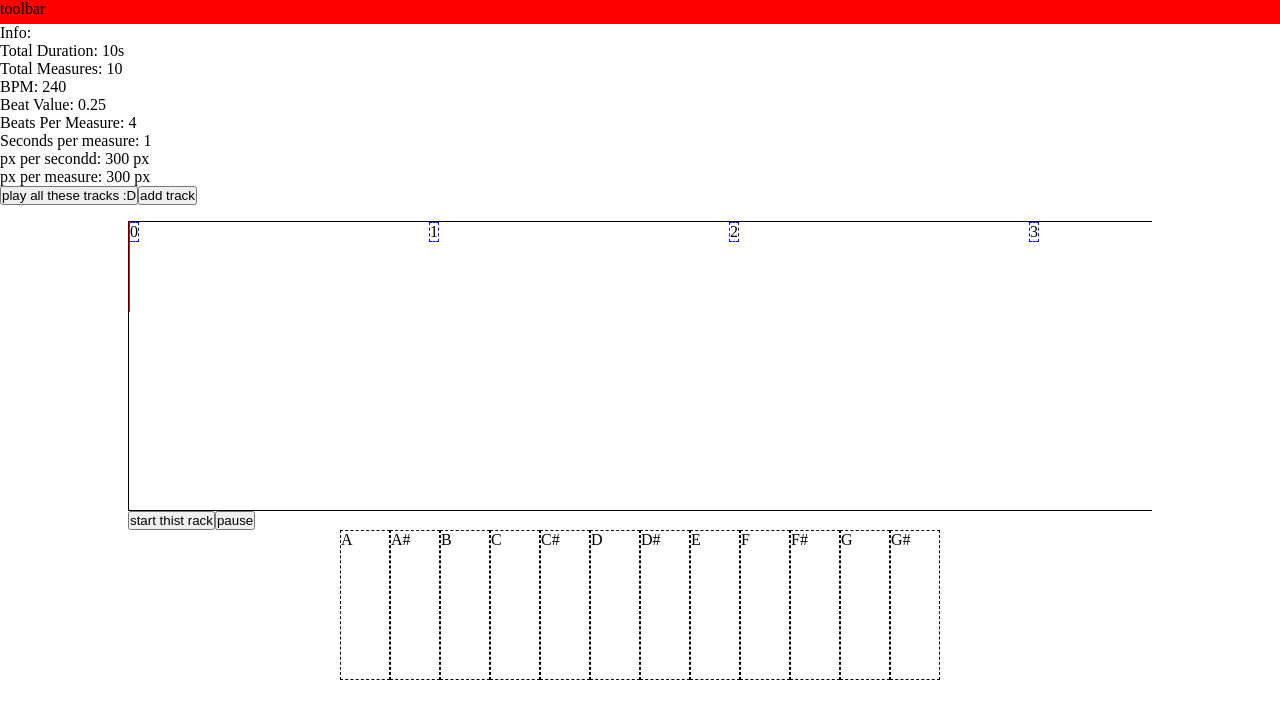
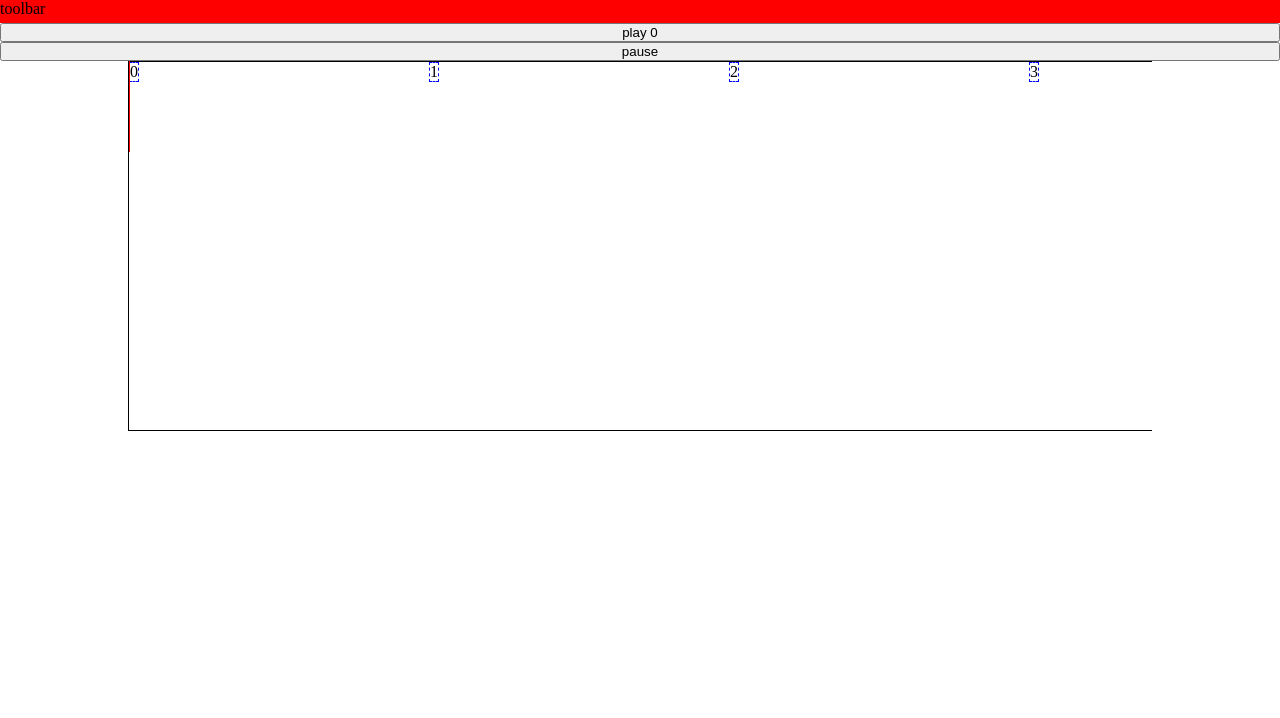
Before and after one commit to KevinLee3627/piano-thing, a React (Vite) app: page / in a window 1280 px wide. Shown: the top 718 px of the page. Built offline with nearby package versions, Linux system fonts and the light colour scheme.

Commit message:
feat: separate timeline

```diff
--- a/src/App.tsx
+++ b/src/App.tsx
@@ -1,11 +1,8 @@
-import { Track } from './components/Track';
 import { useAppDispatch, useAppSelector } from './app/hooks';
 import { GlobalAudioContextProvider } from './context/audioContext';
-import { trackSlice } from './app/trackSlice';
+import { Timeline } from './components/Timeline';
 
 function App() {
-  const dispatch = useAppDispatch();
-  const tracks = useAppSelector((state) => state.tracks);
   const project = useAppSelector((state) => state.project);
   return (
     <GlobalAudioContextProvider>
@@ -17,7 +14,7 @@ function App() {
         }}
       >
         <div style={{ backgroundColor: 'red', height: '1.5rem' }}>toolbar</div>
-        <div style={{ marginBottom: '1rem' }}>
+        {/* <div style={{ marginBottom: '1rem' }}>
           <div>
             <p>Info:</p>
             <p>Total Duration: {project.totalDuration}s</p>
@@ -29,35 +26,8 @@ function App() {
             <p>px per secondd: {project.pxPerSecondScale} px</p>
             <p>px per measure: {project.pxPerMeasureScale} px</p>
           </div>
-          <button
-            onClick={() => {
-              Object.values(tracks).forEach((track) =>
-                dispatch(
-                  trackSlice.actions.startTrack({ trackId: track.trackId }),
-                ),
-              );
-            }}
-          >
-            play all these tracks :D
-          </button>
-          <button onClick={() => dispatch(trackSlice.actions.addTrack())}>
-            add track
-          </button>
-        </div>
-
-        <div
-          style={{
-            flexGrow: 1,
-            height: '50%',
-            width: '80%',
-            margin: '0 auto',
-            overflowX: 'scroll',
-          }}
-        >
-          {Object.keys(tracks).map((trackId) => {
-            return <Track trackId={trackId} key={trackId} />;
-          })}
-        </div>
+        </div> */}
+        <Timeline />
       </div>
     </GlobalAudioContextProvider>
   );
--- /dev/null
+++ b/src/components/Timeline.tsx
@@ -0,0 +1,121 @@
+import { Track } from '../components/Track';
+import { useAppDispatch, useAppSelector } from '../app/hooks';
+import { useGlobalAudioContext } from '../context/audioContext';
+import { trackSlice } from '../app/trackSlice';
+import { useEffect, useRef, useState } from 'react';
+import { Playhead } from './Playhead';
+import { useResizeObserver } from '../hooks/useResizeObserver';
+import { TickMarks } from './TickMarks';
+
+const FPS = 60;
+const MS_PER_FRAME = 1000 / FPS;
+
+export function Timeline() {
+  const dispatch = useAppDispatch();
+  const tracks = useAppSelector((state) => state.tracks);
+  const project = useAppSelector((state) => state.project);
+
+  const { ref: timelineRef, dimensions: timelineDimensions } =
+    useResizeObserver<HTMLDivElement>();
+
+  const audioContext = useGlobalAudioContext();
+
+  const [playbackTime, setPlaybackTime] = useState(0); // NOTE: Used for ui/animation/rendering
+  const animationRef = useRef<number>(null);
+  const msPrev = useRef(audioContext.currentTime);
+  const updateUITime = () => {
+    if (audioContext == null) return;
+
+    const msNow = audioContext.currentTime;
+    const msPassed = (msNow - msPrev.current) * 1000;
+
+    if (msPassed > MS_PER_FRAME) {
+      setPlaybackTime(msNow);
+      msPrev.current = msNow;
+    }
+
+    // NOTE: We calculate directly so we can stop at the correct time.
+    // Other places (like the check above) uses the stored state for UI/rendering purposes.
+    if (audioContext.currentTime >= project.totalDuration) {
+      stop();
+      return;
+    }
+
+    animationRef.current = requestAnimationFrame(updateUITime);
+  };
+
+  const startPlaybackAndUIUpdates = async () => {
+    if (playbackTime === 0) {
+      Object.values(tracks).forEach((track) =>
+        dispatch(trackSlice.actions.startTrack({ trackId: track.trackId })),
+      );
+    } else {
+      await audioContext.resume();
+    }
+
+    // Start RAF loop
+    animationRef.current = requestAnimationFrame(updateUITime);
+  };
+
+  const pause = async () => {
+    if (animationRef.current) cancelAnimationFrame(animationRef.current);
+    await audioContext.suspend();
+    Object.values(tracks).forEach((track) =>
+      dispatch(trackSlice.actions.stopTrack({ trackId: track.trackId })),
+    );
+  };
+
+  useEffect(() => {
+    return () => {
+      if (animationRef.current) cancelAnimationFrame(animationRef.current);
+    };
+  }, []);
+  return (
+    <div
+      style={{
+        height: '100vh',
+        display: 'flex',
+        flexDirection: 'column',
+      }}
+    >
+      <button onClick={async () => await startPlaybackAndUIUpdates()}>
+        play {playbackTime}
+      </button>
+      <button onClick={async () => await pause()}>pause</button>
+      <div
+        style={{
+          flexGrow: 1,
+          height: '50%',
+          width: '80%',
+          margin: '0 auto',
+          overflowX: 'scroll',
+        }}
+      >
+        <div
+          style={{
+            border: '1px solid black',
+            position: 'relative',
+            height: '50%',
+            width: `${project.pxPerMeasureScale * project.totalMeasures}px`,
+          }}
+          ref={timelineRef}
+        >
+          <TickMarks trackElemWidth={timelineDimensions.width} />
+          <Playhead
+            currentTime={playbackTime}
+            trackDimensions={timelineDimensions}
+          />
+          {Object.keys(tracks).map((trackId) => {
+            return (
+              <Track
+                trackId={trackId}
+                key={trackId}
+                trackDimensions={timelineDimensions}
+              />
+            );
+          })}
+        </div>
+      </div>
+    </div>
+  );
+}
--- a/src/components/Track.tsx
+++ b/src/components/Track.tsx
@@ -1,28 +1,18 @@
-import { useEffect, useRef, useState } from 'react';
+import { useEffect } from 'react';
 import { useResizeObserver } from '../hooks/useResizeObserver';
-import { useAppDispatch, useAppSelector } from '../app/hooks';
+import { useAppSelector } from '../app/hooks';
 import { Block } from './Block';
-import { Playhead } from './Playhead';
 import { useGlobalAudioContext } from '../context/audioContext';
 import { Keyboard } from './Keyboard';
-import { trackSlice } from '../app/trackSlice';
-import { TickMarks } from './TickMarks';
-
-const FPS = 60;
-const MS_PER_FRAME = 1000 / FPS;
 
 interface TrackProps {
   trackId: string;
+  trackDimensions: ReturnType<typeof useResizeObserver>['dimensions'];
 }
 
 export const Track = (props: TrackProps) => {
   const audioContext = useGlobalAudioContext();
-  const dispatch = useAppDispatch();
-  const project = useAppSelector((state) => state.project);
 
-  const [playbackTime, setPlaybackTime] = useState(0); // NOTE: Used for ui/animation/rendering
-  const { ref: trackRef, dimensions: trackDimensions } =
-    useResizeObserver<HTMLDivElement>();
   const track = useAppSelector((state) => state.tracks[props.trackId]);
 
   const playTrack = () => {
@@ -49,98 +39,24 @@ export const Track = (props: TrackProps) => {
       oscillatorNode.stop(startTime + duration);
     });
   };
-
-  const animationRef = useRef<number>(null);
-  const msPrev = useRef(audioContext.currentTime);
-  const updateUITime = () => {
-    if (audioContext == null) return;
-
-    const msNow = audioContext.currentTime;
-    const msPassed = (msNow - msPrev.current) * 1000;
-
-    if (msPassed > MS_PER_FRAME) {
-      setPlaybackTime(msNow);
-      msPrev.current = msNow;
-    }
-
-    // NOTE: We calculate directly so we can stop at the correct time.
-    // Other places (like the check above) uses the stored state for UI/rendering purposes.
-    if (audioContext.currentTime >= project.totalDuration) {
-      stop();
-      return;
-    }
-
-    animationRef.current = requestAnimationFrame(updateUITime);
-  };
-
-  const startPlaybackAndUIUpdates = async () => {
-    if (Object.keys(track.blocks).length === 0) return;
-
-    if (playbackTime === 0) {
-      playTrack();
-    } else {
-      await audioContext.resume();
-    }
-
-    // Start RAF loop
-    animationRef.current = requestAnimationFrame(updateUITime);
-  };
-
-  const pause = async () => {
-    if (Object.keys(track.blocks).length === 0) return;
-
-    if (animationRef.current) cancelAnimationFrame(animationRef.current);
-    await audioContext.suspend();
-    dispatch(trackSlice.actions.stopTrack({ trackId: props.trackId }));
-  };
-
-  const stop = () => {
-    if (animationRef.current) cancelAnimationFrame(animationRef.current);
-    dispatch(trackSlice.actions.stopTrack({ trackId: props.trackId }));
-  };
-
   // Triggered by button to play all tracksa t once
   useEffect(() => {
     if (track.isPlaying) {
-      startPlaybackAndUIUpdates();
+      playTrack();
     }
   }, [track.isPlaying]);
-
-  useEffect(() => {
-    return () => {
-      if (animationRef.current) cancelAnimationFrame(animationRef.current);
-    };
-  }, []);
-
-  // TODO: Implement scrolling by having like a 'frame' and 'window' setup - where the 'window'
-  // is really long but hidden by the 'frame', and we jnust scroll horizontally
   return (
     <>
-      <div
-        style={{
-          height: '50%',
-          border: '1px solid black',
-          position: 'relative',
-          width: `${project.pxPerMeasureScale * project.totalMeasures}px`,
-        }}
-        ref={trackRef}
-      >
-        <TickMarks trackElemWidth={trackDimensions.width} />
-        <Playhead
-          trackDimensions={trackDimensions}
-          currentTime={playbackTime}
-        />
+      <div>
         {Object.entries(track.blocks).map(([blockId, block]) => (
           <Block
             key={blockId}
             trackId={props.trackId}
             {...block}
-            trackDimensions={trackDimensions}
+            trackDimensions={props.trackDimensions}
           />
         ))}
       </div>
-      <button onClick={startPlaybackAndUIUpdates}>start thist rack</button>
-      <button onClick={pause}>pause</button>
       <Keyboard trackId={props.trackId} />
     </>
   );
```
